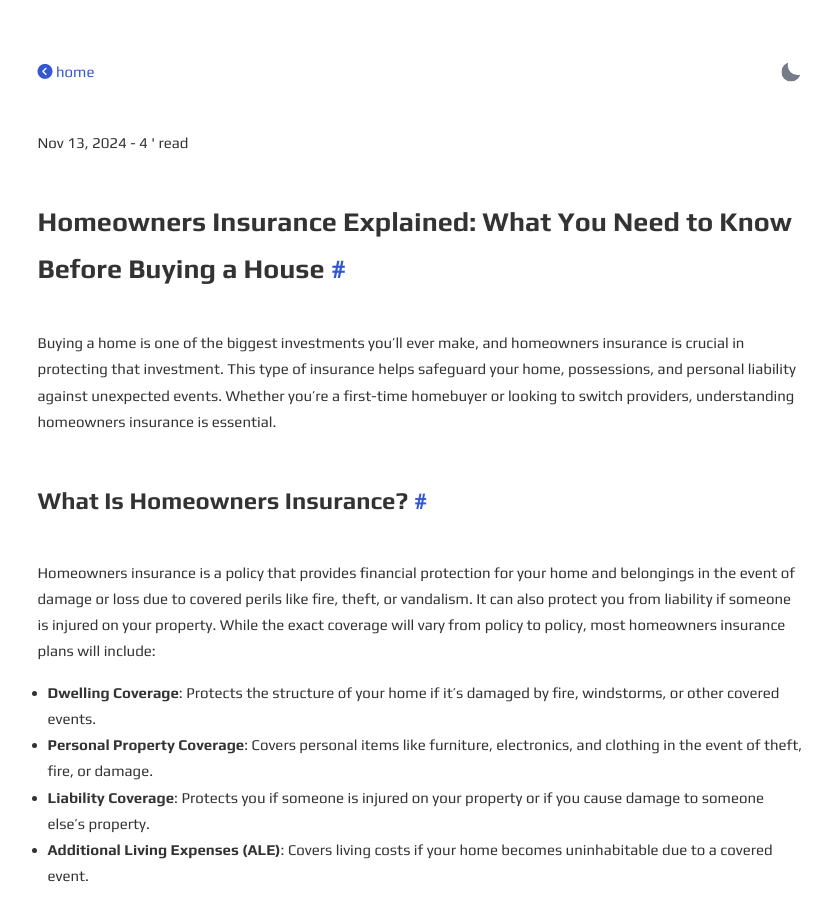
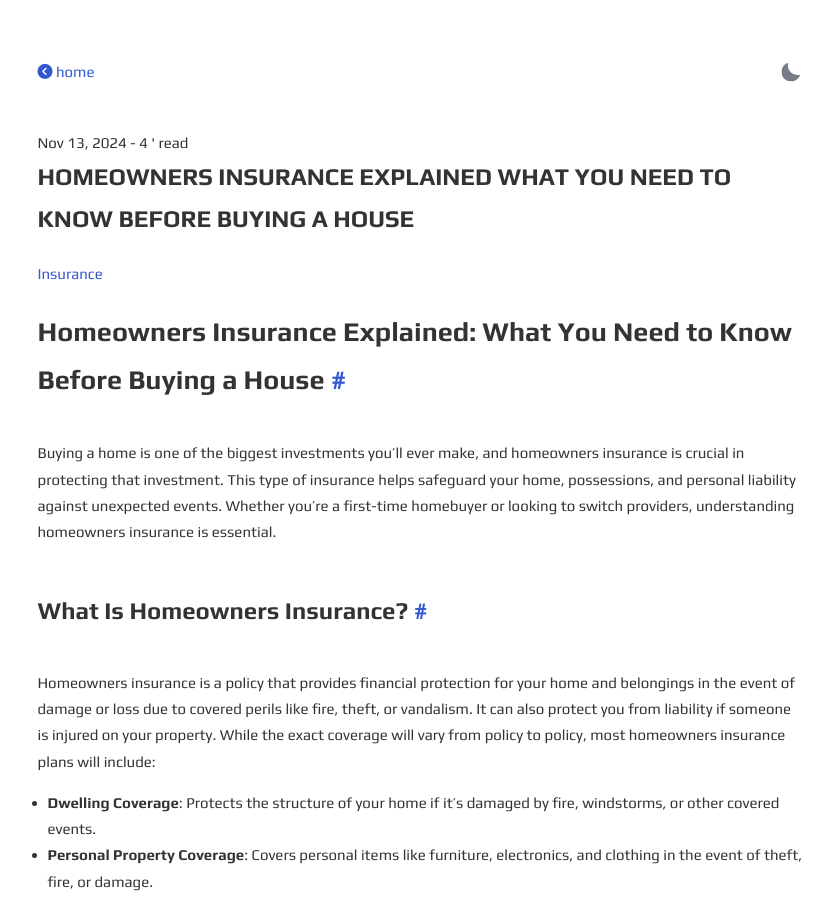
Before and after one commit to zokiweb/zokiweb.github.io, a Jekyll site: the page built from _posts/2024-11-13-homeowners-insurance-explained-what-you-need-to-know-before-buying-a-house.md, in a window 1280 px wide and 900 px high. Shown: the whole window, without its empty margins (220-1052 px from the left). Built offline with Jekyll 4.4.1, drawn with Linux system fonts in a browser that asks for light colours.

Commit message:
Update 2024-11-13-homeowners-insurance-explained-what-you-need-to-know-before-buying-a-house.md

```diff
--- a/_posts/2024-11-13-homeowners-insurance-explained-what-you-need-to-know-before-buying-a-house.md
+++ b/_posts/2024-11-13-homeowners-insurance-explained-what-you-need-to-know-before-buying-a-house.md
@@ -1,6 +1,6 @@
 ---
 layout: post
-title: Homeowners Insurance Explained: What You Need to Know Before Buying a House
+title: Homeowners Insurance Explained What You Need to Know Before Buying a House
 description: Learn the essentials of homeowners insurance and why it's a must-have when purchasing a new home. This guide covers coverage options, costs, and what to consider.
 summary: Discover the importance of homeowners insurance when buying a house, including types of coverage, costs, and tips for getting the best policy.
 tags: Insurance
```
